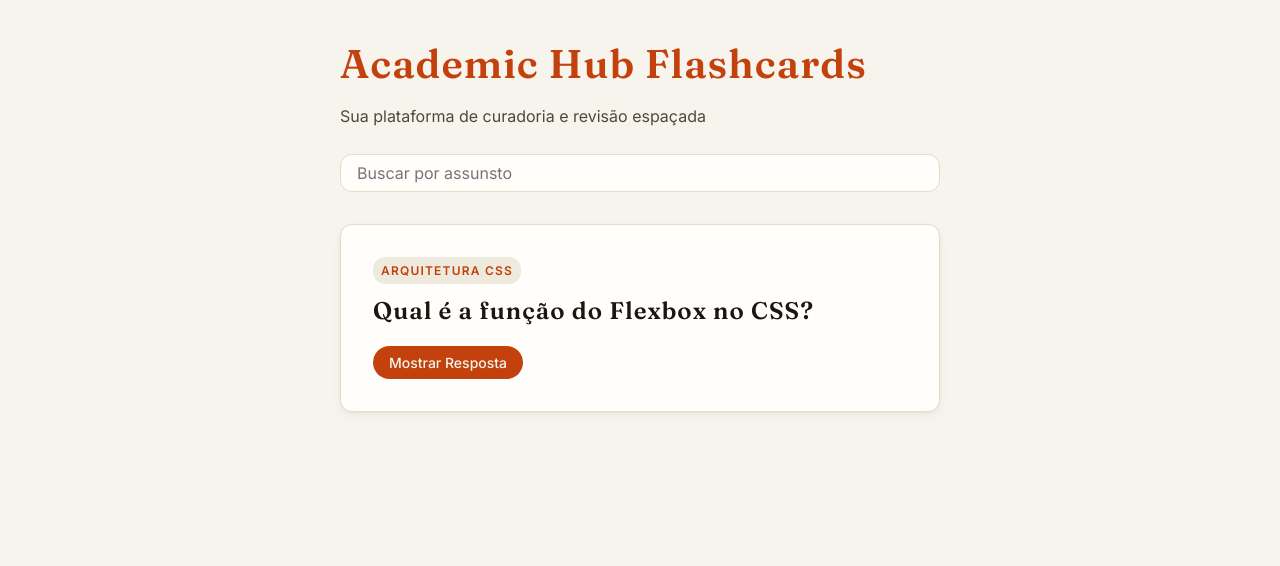
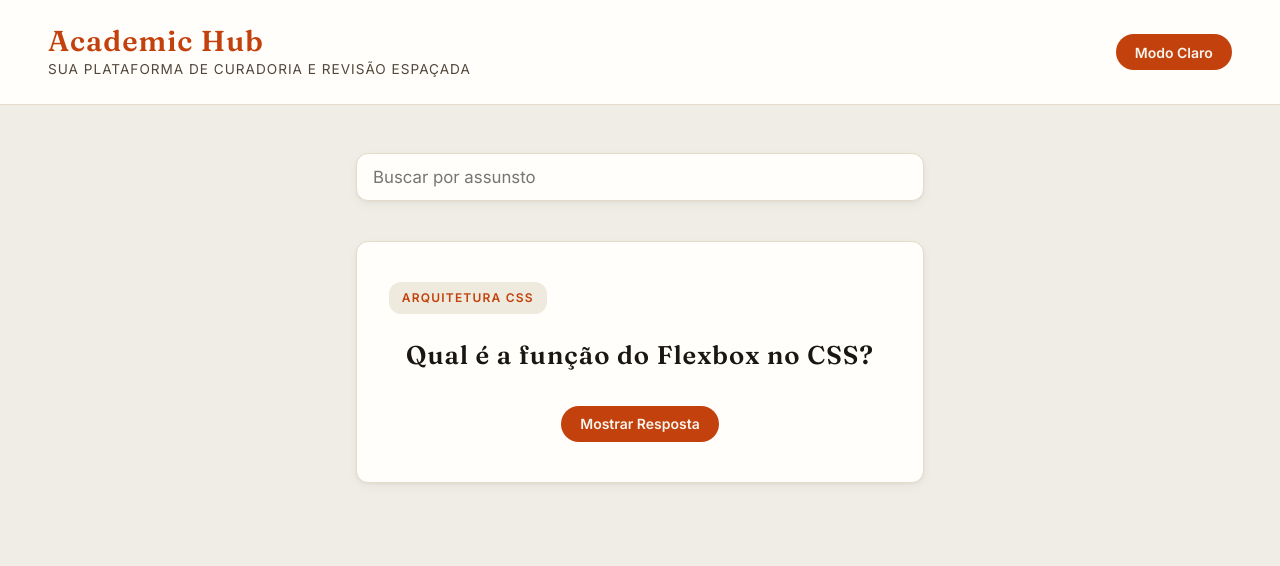
Before and after one commit to wenderenzo/academic-hub, a plain HTML site: page index.html in a window 1280 px wide. Drawn offline with Linux system fonts and the light colour scheme.

Commit message:
feat: enhance header layout and implement dark mode toggle functionality

```diff
--- a/index.html
+++ b/index.html
@@ -10,14 +10,26 @@
     <link rel="stylesheet" href="style/style.css" />
     <meta charset="UTF-8" />
     <meta name="viewport" content="width=device-width, initial-scale=1.0" />
+    <script src="script/script.js" defer></script>
     <title>Document</title>
   </head>
   <body>
+    <header class="app-header">
+      <div class="brand">
+        <h1>Academic Hub</h1>
+        <p>Sua plataforma de curadoria e revisão espaçada</p>
+      </div>
+      <div class="header-actions">
+        <button
+          id="themeToggle"
+          class="btn-primary"
+          aria-label="Alternar Tema Escuro"
+        >
+          Modo Claro
+        </button>
+      </div>
+    </header>
     <main class="container">
-      <header>
-        <h1>Academic Hub Flashcards</h1>
-        <p>Sua plataforma de curadoria e revisão espaçada</p>
-      </header>
       <section class="search-section" aria-label="Pesquisa">
         <div class="search-container">
           <input
--- /dev/null
+++ b/script/script.js
@@ -0,0 +1,21 @@
+document.addEventListener("DOMContentLoaded", () => {
+  // 1. SELECAO CIRURGICA NO DOM
+  // Utilizamos querySelector para buscar o botao pelo seu ID unico
+  const themeButton = document.querySelector("#themeToggle");
+  // Capturamos a tag body, onde o estado visual deve ser injetado
+  const bodyElement = document.querySelector("body");
+
+  // 2. REGISTO DO LISTENER DE EVENTO
+  themeButton.addEventListener("click", () => {
+    // 3. MUTACAO DO ESTADO
+    // O metodo toggle interroga a lista de classes: se existir, remove. Se nao, adiciona.
+    bodyElement.classList.toggle("dark-mode");
+
+    // Melhoria na Experiencia de Uso (UX): Atualizamos o texto do botao consoante o estado
+    if (bodyElement.classList.contains("dark-mode")) {
+      themeButton.textContent = "Modo Escuro";
+    } else {
+      themeButton.textContent = "Modo Claro";
+    }
+  });
+});
--- a/style/style.css
+++ b/style/style.css
@@ -1,6 +1,7 @@
 :root {
+  --bg-page: #f0ede6; /* Fundo da tela inteira */
   --bg-primary: #f7f4ed;
-  --bg-secondary: #fffefa;
+  --bg-secondary: #fffefa; /* Fundo dos paineis e flashcards */
   --bg-tertiary: #efeade;
   --bg-elevated: #ffffff;
 
@@ -28,19 +29,13 @@
 
   --font-display: "Fraunces", Georgia, serif;
   --font-body: "Inter", -apple-system, BlinkMacSystemFont, sans-serif;
-  --font-mono: "JetBrains Mono", "Courier New", monospace;
 
-  --max-width: 1200px;
   --radius-sm: 6px;
   --radius-md: 12px;
   --radius-lg: 20px;
 
-  --shadow-sm:
-    0 1px 2px rgba(26, 22, 18, 0.04), 0 2px 4px rgba(26, 22, 18, 0.04);
   --shadow-md:
     0 4px 6px rgba(26, 22, 18, 0.05), 0 10px 15px rgba(26, 22, 18, 0.06);
-  --shadow-lg:
-    0 10px 20px rgba(26, 22, 18, 0.06), 0 20px 40px rgba(26, 22, 18, 0.08);
   --shadow-card:
     0 1px 3px rgba(26, 22, 18, 0.05), 0 4px 12px rgba(26, 22, 18, 0.04);
 
@@ -49,6 +44,29 @@
   --trans-slow: 500ms cubic-bezier(0.4, 0, 0.2, 1);
 }
 
+/* 2. CLASSE MODIFICADORA DE ESTADO (Dark Mode) */
+body.dark-mode {
+  --bg-page: #0a0a0a;
+  --bg-primary: #121212;
+  --bg-secondary: #1e1e1e;
+  --bg-tertiary: #2d2d2d;
+  --bg-elevated: #282828;
+
+  --text-primary: #f5f5f5;
+  --text-secondary: #b3b3b3;
+  --text-tertiary: #808080;
+  --text-inverse: #121212;
+
+  --border-subtle: #333333;
+  --border-medium: #4d4d4d;
+  --border-strong: #f5f5f5;
+
+  --accent: #e35a1f;
+  --accent-hover: #f77036;
+  --accent-soft: #3a1a0b;
+}
+
+/* 3. RESET BASE */
 * {
   box-sizing: border-box;
   margin: 0;
@@ -57,17 +75,14 @@
 
 body {
   font-family: var(--font-body);
-  background-color: var(--bg-primary);
+  background-color: var(--bg-page);
   color: var(--text-primary);
   line-height: 1.6;
-  padding: 2rem;
-  display: flex;
-  justify-content: center;
-}
 
-.container {
-  width: 100%;
-  max-width: 600px;
+  /* A transicao suave ao alterar o tema */
+  transition:
+    background-color var(--trans-medium),
+    color var(--trans-medium);
 }
 
 h1,
@@ -89,89 +104,150 @@ p {
   margin-bottom: 1.5rem;
 }
 
+/* 4. ARQUITETURA DO HEADER (Full Width + Flexbox) */
+.app-header {
+  width: 100%;
+  background-color: var(--bg-secondary);
+  border-bottom: 1px solid var(--border-subtle);
+  padding: 1.5rem 3rem;
+  /* Flexbox habilitado */
+  display: flex;
+  justify-content: space-between; /* Afasta a marca para esquerda e o botao para direita */
+  align-items: center; /* Alinhamento vertical centralizado */
+  transition:
+    background-color var(--trans-medium),
+    border-color var(--trans-medium);
+  /* Mantendo o header fixo no topo (opcional para UX) */
+  position: sticky;
+  top: 0;
+  /* z-index: 100; */
+}
+
+.app-header .brand h1 {
+  font-size: 1.8rem;
+  color: var(--accent);
+  margin-bottom: 0; /* Anula a margem padrao no header */
+  line-height: 1.2;
+}
+
+.app-header .brand p {
+  font-size: 0.85rem;
+  margin-bottom: 0;
+  text-transform: uppercase;
+  letter-spacing: 1px;
+}
+
+/* 5. ESTRUTURA DO CONTEUDO PRINCIPAL */
+.container {
+  width: 100%;
+  max-width: 600px;
+  margin: 0 auto; /* Centraliza a coluna principal */
+  padding: 3rem 1rem;
+}
+
 .search-container {
   display: flex;
   align-items: center;
   background-color: var(--bg-secondary);
   border: 1px solid var(--border-subtle);
   border-radius: var(--radius-md);
-  padding: 0.5rem 1rem;
-  margin-bottom: 2rem;
+  padding: 0.8rem 1rem;
+  margin-bottom: 2.5rem;
   transition: all var(--trans-fast);
+  box-shadow: var(--shadow-card);
 }
+
 .search-container:focus-within {
   border-color: var(--accent);
   box-shadow: 0 0 0 3px var(--accent-soft);
 }
+
 .search-container input {
   border: none;
   outline: none;
   width: 100%;
   font-family: var(--font-body);
-  font-size: 1rem;
+  font-size: 1.05rem;
   color: var(--text-primary);
   background: transparent;
 }
+
+/* 7. COMPONENTE FLASHCARD */
 .flashcard {
   background-color: var(--bg-secondary);
   border: 1px solid var(--border-subtle);
   border-radius: var(--radius-md);
-  padding: 2rem;
+  padding: 2.5rem 2rem;
   box-shadow: var(--shadow-card);
   margin-bottom: 2rem;
+  text-align: center;
+  transition:
+    background-color var(--trans-medium),
+    border-color var(--trans-medium);
 }
-.flashcard-category
-{
+
+.flashcard-category {
   font-size: 0.75rem;
   text-transform: uppercase;
   letter-spacing: 0.1em;
   color: var(--accent);
   font-weight: 600;
-  margin-bottom: 1rem;
-  display: block;
+  margin-bottom: 1.5rem;
+  display: inline-block;
   background-color: var(--bg-tertiary);
+  padding: 0.4rem 0.8rem;
+  border-radius: var(--radius-md);
+  display: flex;
+  align-items: start;
+  justify-content: start;
   width: fit-content;
-  padding: 0.25rem 0.5rem;
-  border-radius: var(--radius-md);
-}
-.flashcard-question
-{
-  font-size: 1.5rem;
-  line-height: 1.4rem;
-  margin-bottom: 1.5rem;
 }
 
-.btn-primary
-{
+.flashcard-question {
+  font-size: 1.6rem;
+  line-height: 1.4;
+  margin-bottom: 2rem;
+  color: var(--text-primary);
+}
+
+/* 6. ELEMENTOS DE INTERFACE (Botao e Inputs) */
+.btn-primary {
   display: inline-block;
   background-color: var(--accent);
   color: var(--text-inverse);
   font-family: var(--font-body);
   font-size: 0.875rem;
-  font-weight: 500;
-  padding: 0.5rem 1rem;
+  font-weight: 600;
+  padding: 0.6rem 1.2rem;
   border: none;
   border-radius: var(--radius-lg);
   cursor: pointer;
 
   transition:
-  background-color var(--trans-medium),
-  transform var(--trans-medium),
-  box-shadow var(--trans-medium);
+    background-color var(--trans-medium),
+    transform var(--trans-medium),
+    box-shadow var(--trans-medium);
 }
-.btn-primary:hover
-{
+
+.btn-primary:hover {
   background-color: var(--accent-hover);
   transform: translateY(-2px);
   box-shadow: var(--shadow-md);
 }
-.btn-primary:active
-{
+.btn-primary:active {
   transform: translateY(0);
   box-shadow: none;
 }
-.btn-primary:focus-visible
-{
+.btn-primary:focus-visible {
   outline: 2px solid var(--accent-hover);
   outline-offset: 2px;
 }
+/* Responsividade Basica */
+/* @media (max-width: 600px) {
+  .app-header {
+    flex-direction: column;
+    gap: 1rem;
+    padding: 1.5rem;
+    text-align: center;
+  }
+} */
```
